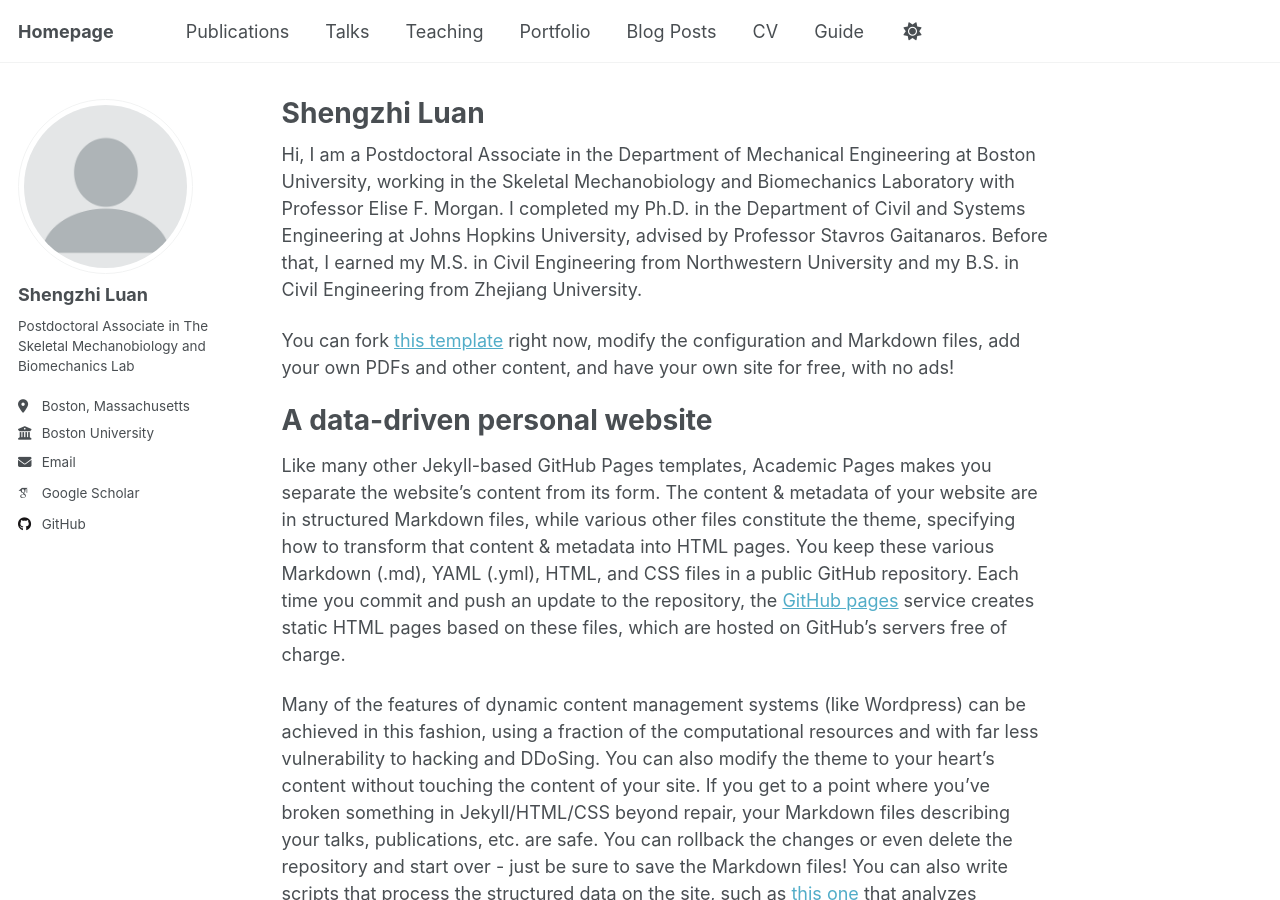
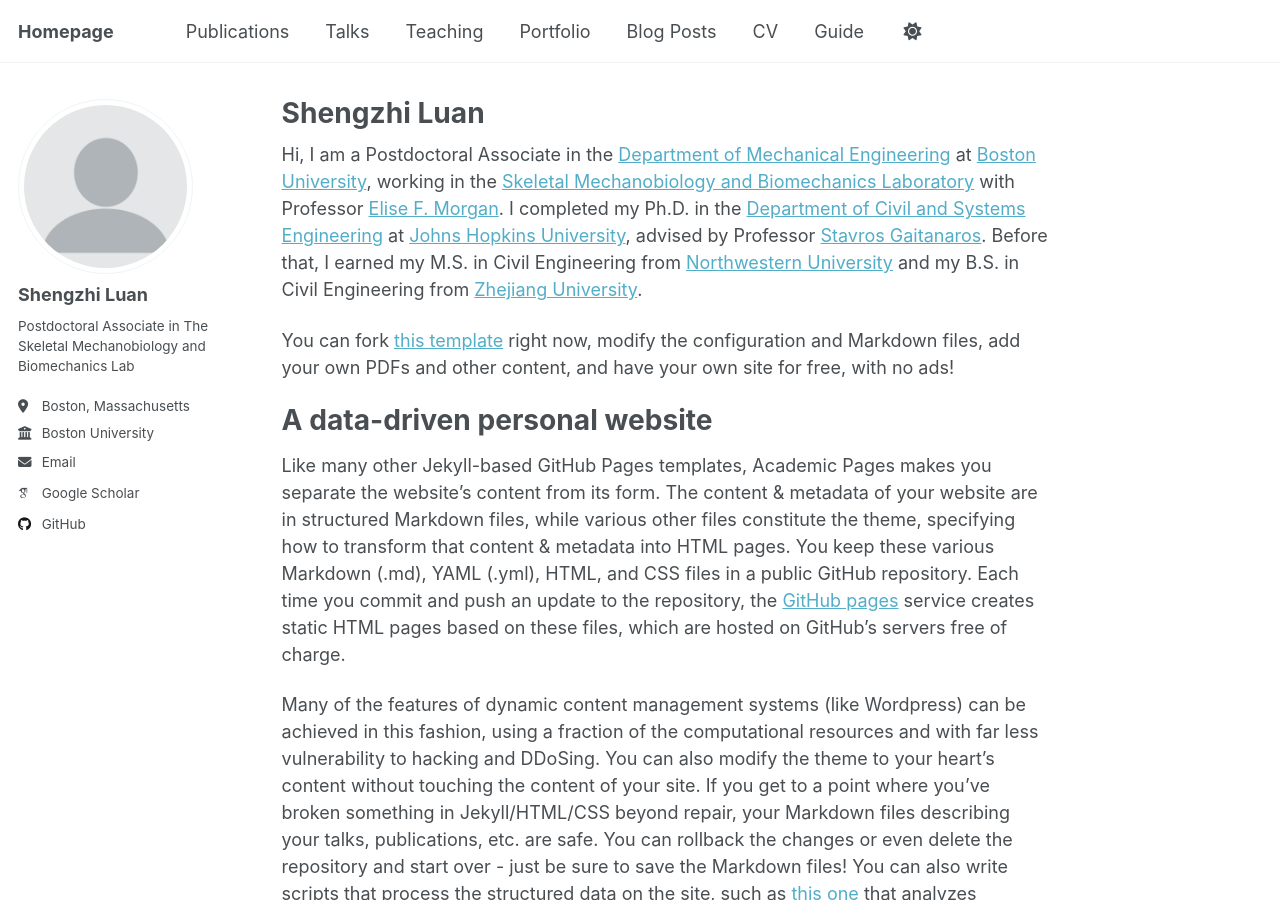
Before and after one commit to ShengzhiLuan/ShengzhiLuan.github.io, a Jekyll site: the page built from _pages/about.md, in a window 1280 px wide and 900 px high. Built offline with Jekyll 4.4.1, drawn with Linux system fonts in a browser that asks for light colours; some web fonts are replaced; a script that is not in the unit is left out; part of the change alters nothing that is shown.

```diff
--- a/_pages/about.md
+++ b/_pages/about.md
@@ -7,7 +7,7 @@ redirect_from:
   - /about.html
 ---
 
-Hi, I am a Postdoctoral Associate in the Department of Mechanical Engineering at Boston University, working in the Skeletal Mechanobiology and Biomechanics Laboratory with Professor Elise F. Morgan. I completed my Ph.D. in the Department of Civil and Systems Engineering at Johns Hopkins University, advised by Professor Stavros Gaitanaros. Before that, I earned my M.S. in Civil Engineering from Northwestern University and my B.S. in Civil Engineering from Zhejiang University.
+Hi, I am a Postdoctoral Associate in the [Department of Mechanical Engineering](https://www.bu.edu/eng/academics/departments-and-divisions/mechanical-engineering/) at [Boston University](https://www.bu.edu/), working in the [Skeletal Mechanobiology and Biomechanics Laboratory](https://morganresearchlab.org/) with Professor [Elise F. Morgan](https://www.bu.edu/eng/profile/elise-morgan-ph-d/). I completed my Ph.D. in the [Department of Civil and Systems Engineering](https://engineering.jhu.edu/case/) at [Johns Hopkins University](https://www.jhu.edu/), advised by Professor [Stavros Gaitanaros](https://orbit.dtu.dk/en/persons/stavros-gaitanaros/). Before that, I earned my M.S. in Civil Engineering from [Northwestern University](https://www.northwestern.edu/) and my B.S. in Civil Engineering from [Zhejiang University](https://www.zju.edu.cn/english/).
 
  You can fork [this template](https://github.com/academicpages/academicpages.github.io) right now, modify the configuration and Markdown files, add your own PDFs and other content, and have your own site for free, with no ads!
 
```
